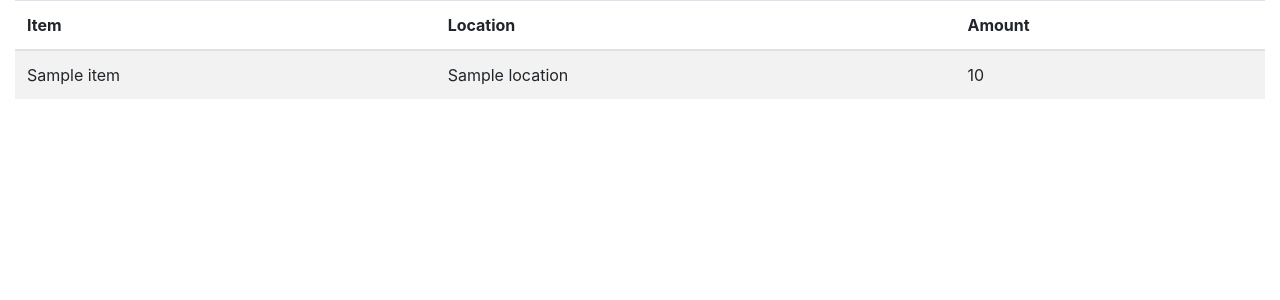
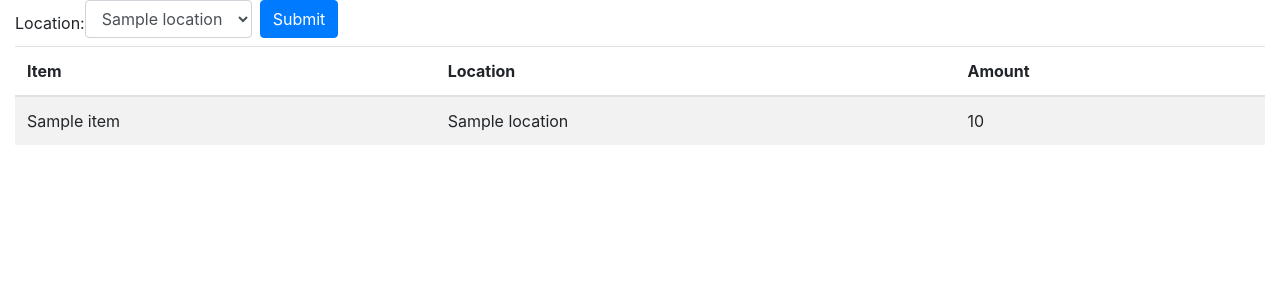
Before and after one commit to agdsn/drinkman, a Django app: page /stock/ in a window 1280 px wide. Shown: the top 300 px of the page. Run offline with Django 3.2, Linux system fonts and the light colour scheme; tables that the repository leaves empty hold one stand-in row (values such as "Sample post"); some libraries are stand-ins or nearby versions.

Commit message:
add location select in stock overview
closes #4

```diff
--- a/drinkman/forms.py
+++ b/drinkman/forms.py
@@ -15,3 +15,13 @@ class DeliveryForm(forms.Form):
             self.fields["item_{}".format(item.id)] = forms.IntegerField(label=item.name, min_value=0, initial=0,
                                                                         required=False)
         self.fields['check'] = forms.BooleanField(label='Input is correct', initial=False)
+
+
+class StockForm(forms.Form):
+    def __init__(self, *args, **kwargs):
+        super(StockForm, self).__init__(*args, **kwargs)
+        attributes = {'onchange': 'actionform.submit();',
+                        'class':  'form-control mb-2 mr-sm-2'}
+        self.fields['location'] = forms.ChoiceField(label="Location",
+                                                    choices=map(lambda l: (l.id, l.name), Location.objects.all()),
+                                                    widget=forms.Select(attrs=attributes))
--- a/drinkman/views.py
+++ b/drinkman/views.py
@@ -1,7 +1,7 @@
 from django.http import HttpResponse
 from django.shortcuts import render, redirect
 
-from drinkman.forms import DeliveryForm
+from drinkman.forms import DeliveryForm, StockForm
 from drinkman.helpers import increase_stock, new_transaction
 from drinkman.models import User, Item, Location, Stock
 
@@ -21,8 +21,20 @@ def user(request, user_id):
 
 def stock(request):
     stock = Stock.objects.all()
+    form = StockForm(request.GET)
+    if form.is_valid():
+        location = Location.objects.get(id=form.cleaned_data['location'])
+        stock = Stock.objects.filter(location=location)
 
-    return render(request, 'stock.html', {'stock': stock})
+    else:
+        form = StockForm()
+
+    context = {
+        'stock': stock,
+        'form': form
+    }
+
+    return render(request, 'stock.html', context)
 
 
 def delivery(request):
--- a/templates/stock.html
+++ b/templates/stock.html
@@ -1,6 +1,11 @@
 {% extends "base.html" %}
 
 {% block content %}
+
+<form action="/stock/" method="get" class="form-inline">
+        {{ form }}
+        <input class="btn btn-primary mb-2" type="submit" value="Submit">
+</form>
 
 <table class="table table-striped table-hover">
     <thead>
```
